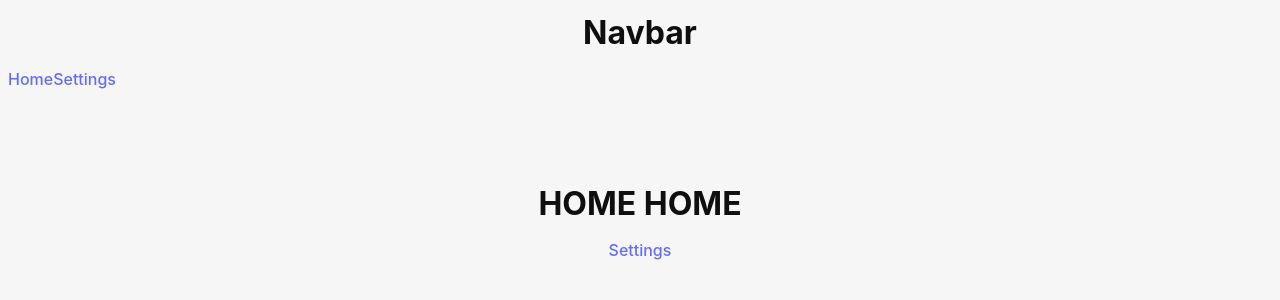
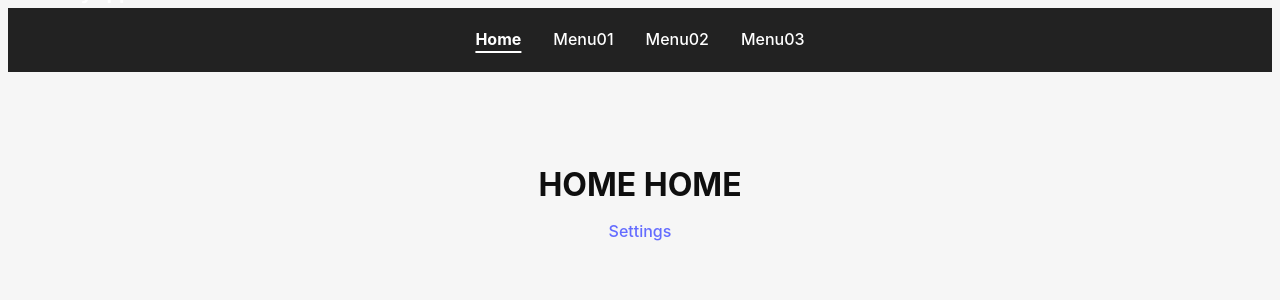
Before and after one commit to YuVelociraptor/tauri-vue-test, a Vue app: page / in a window 1280 px wide. Shown: the top 300 px of the page. Built offline with nearby package versions, Linux system fonts and the light colour scheme.

Commit message:
Navbar作成

```diff
--- a/src/components/Navbar.vue
+++ b/src/components/Navbar.vue
@@ -1,13 +1,103 @@
+<template>
+  <header class="navbar">
+    <div class="logo">
+      MyApp
+    </div>
+
+    <button class="hamburger" @click="isOpen = !isOpen">
+      ☰
+    </button>
+
+    <nav :class="['nav-menu', { open: isOpen }]">
+      <router-link to="/">Home</router-link>
+      <router-link to="/menu01">Menu01</router-link>
+      <router-link to="/menu02">Menu02</router-link>
+      <router-link to="/menu03">Menu03</router-link>
+    </nav>
+  </header>
+</template>
+
 <script setup lang="ts">
+import { ref } from "vue"
 
+const isOpen = ref(false)
 </script>
 
-<template>
-  <h1>Navbar</h1>
-  <router-link :to="{ name: 'Home' }">Home</router-link>
-  <router-link :to="{ name: 'Settings' }">Settings</router-link>
-</template>
+<style scoped>
+.navbar {
+  position: relative;
+  display: flex;
+  align-items: center;
+  height: 64px;
+  padding: 0 24px;
+  background-color: #222;
+  color: white;
+}
 
-<style scoped>
+.logo {
+  font-size: 20px;
+  font-weight: bold;
+  z-index: 2;
+}
 
+.nav-menu {
+  position: absolute;
+  left: 50%;
+  transform: translateX(-50%);
+  display: flex;
+  gap: 32px;
+}
+
+.nav-menu a {
+  color: white;
+  text-decoration: none;
+  font-size: 16px;
+}
+
+.nav-menu a.router-link-active {
+  font-weight: bold;
+  border-bottom: 2px solid white;
+}
+
+.hamburger {
+  display: none;
+  margin-left: auto;
+  background: none;
+  border: none;
+  color: white;
+  font-size: 28px;
+  cursor: pointer;
+}
+
+/* 狭い画面 */
+@media (max-width: 768px) {
+  .hamburger {
+    display: block;
+  }
+
+  .nav-menu {
+    display: none;
+    position: absolute;
+    top: 64px;
+    right: 0;
+    left: auto;
+    transform: none;
+
+    width: 200px;
+    flex-direction: column;
+    gap: 0;
+
+    background-color: #222;
+    border-top: 1px solid #444;
+  }
+
+  .nav-menu.open {
+    display: flex;
+  }
+
+  .nav-menu a {
+    padding: 16px;
+    border-bottom: 1px solid #444;
+  }
+}
 </style>
```
